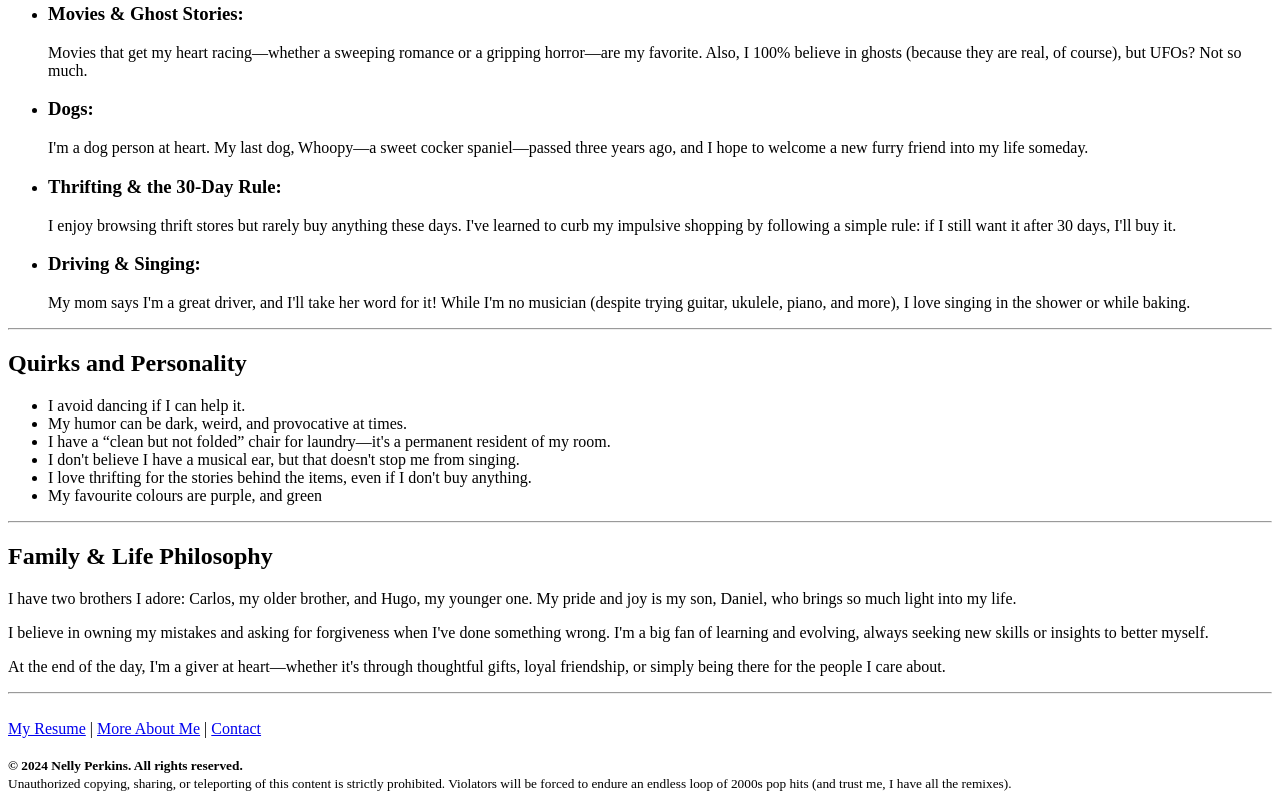
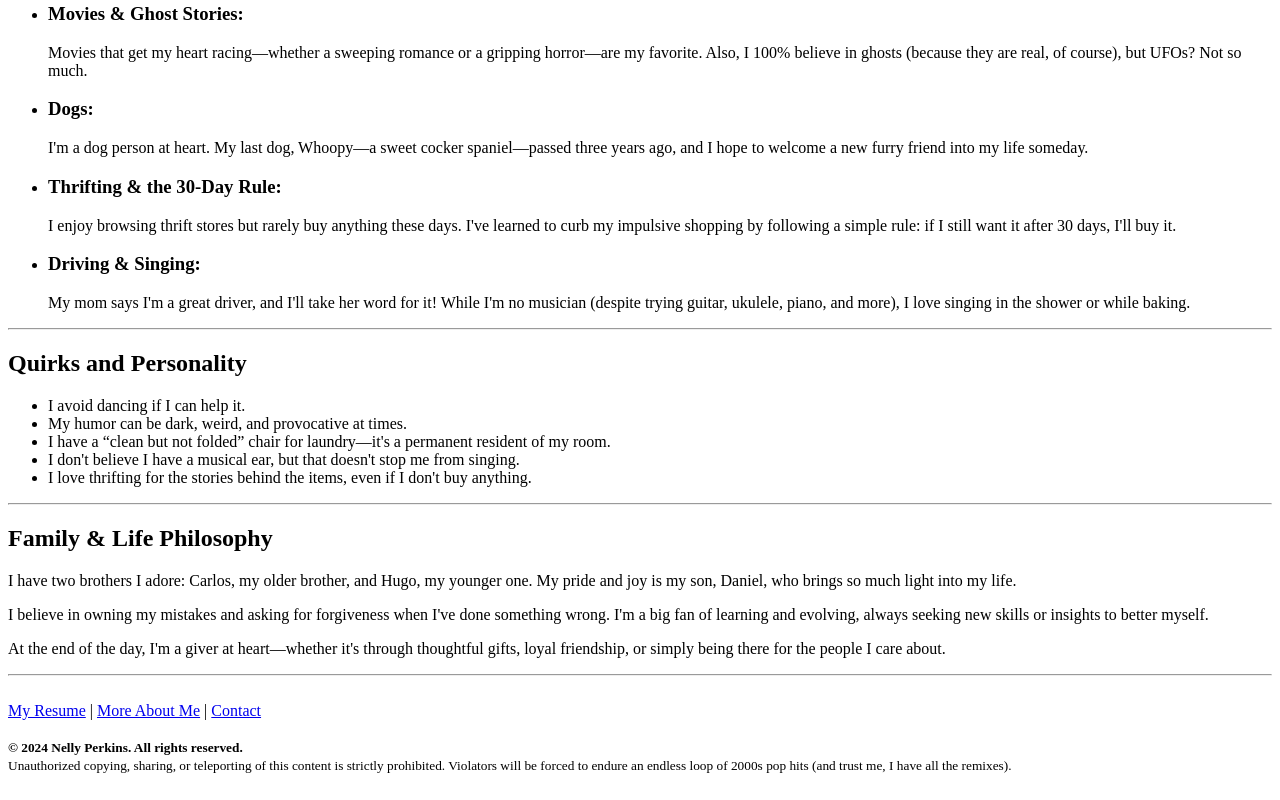
Before and after one commit to nperkinsr/online-resume, a plain HTML site: page public/about-me.html in a window 1280 px wide. Shown: the part 534-1334 px from the top of the page. Drawn offline with Linux system fonts and the light colour scheme.

Commit message:
Add files via upload

```diff
--- a/public/about-me.html
+++ b/public/about-me.html
@@ -85,7 +85,6 @@
         <li>I have a “clean but not folded” chair for laundry—it's a permanent resident of my room.</li>
         <li>I don't believe I have a musical ear, but that doesn't stop me from singing.</li>
         <li>I love thrifting for the stories behind the items, even if I don't buy anything.</li>
-        <li>My favourite colours are purple, and green</li>
     </ul>
 
     <hr />
```
